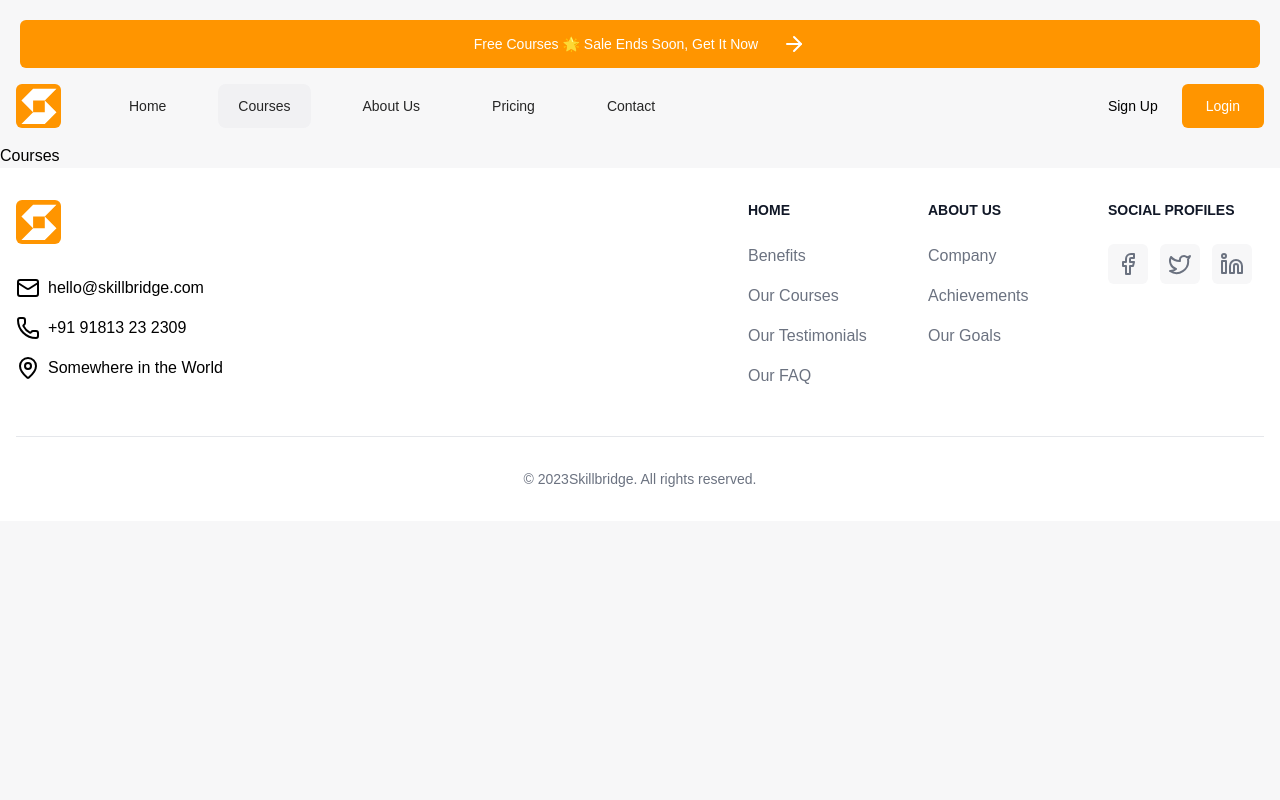
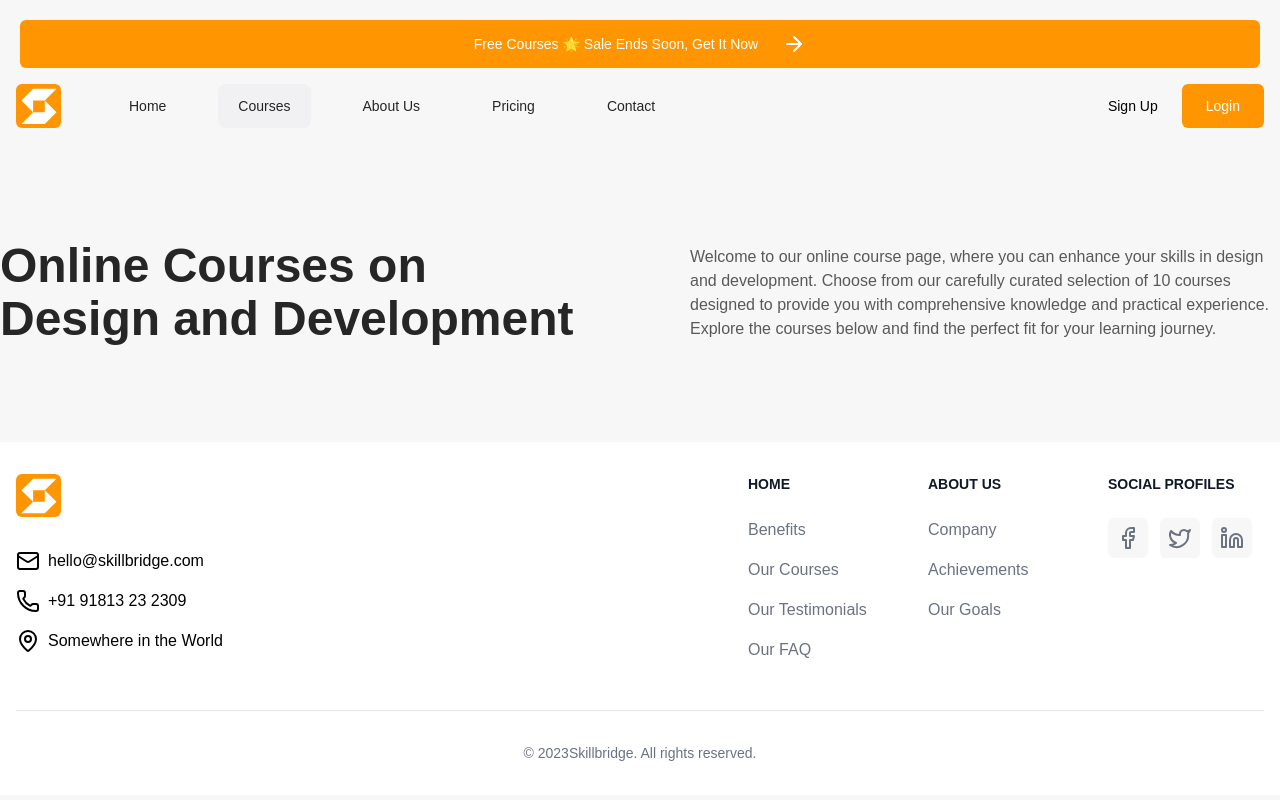
Before and after one commit to abdulrehmankz1/skill-bridge, a Next.js app: page /courses in a window 1280 px wide. Shown: the top 800 px of the page. Built offline with nearby package versions, Linux system fonts and the light colour scheme.

Commit message:
Added HeroHeading component to Courses page.

```diff
--- /dev/null
+++ b/app/components/ui/HeroHeading.tsx
@@ -0,0 +1,26 @@
+import React from "react";
+
+// Define the type for the props
+interface HeroHeadingProps {
+  heading: string;
+  paragraph: string;
+}
+
+const HeroHeading = ({ heading, paragraph }: HeroHeadingProps) => {
+  return (
+    <div className="container mx-auto my-24">
+      <div className="flex flex-col lg:flex-row lg:items-center lg:gap-[100px]">
+        {/* Heading */}
+        <h1 className="text-[48px] text-grey-15 font-semibold lg:w-6/12 leading-[110%]">
+          {heading}
+        </h1>
+        {/* Paragraph */}
+        <p className="text-grey-35 mt-4 lg:mt-0 lg:w-6/12 leading-[150%]">
+          {paragraph}
+        </p>
+      </div>
+    </div>
+  );
+};
+
+export default HeroHeading;
--- a/app/courses/page.tsx
+++ b/app/courses/page.tsx
@@ -1,8 +1,14 @@
 import React from 'react'
+import HeroHeading from '../components/ui/HeroHeading'
 
 const Courses = () => {
   return (
-    <div>Courses</div>
+    <div>
+         <HeroHeading
+        heading="Online Courses on Design and Development"
+        paragraph="Welcome to our online course page, where you can enhance your skills in design and development. Choose from our carefully curated selection of 10 courses designed to provide you with comprehensive knowledge and practical experience. Explore the courses below and find the perfect fit for your learning journey."
+      />
+    </div>
   )
 }
 
```
